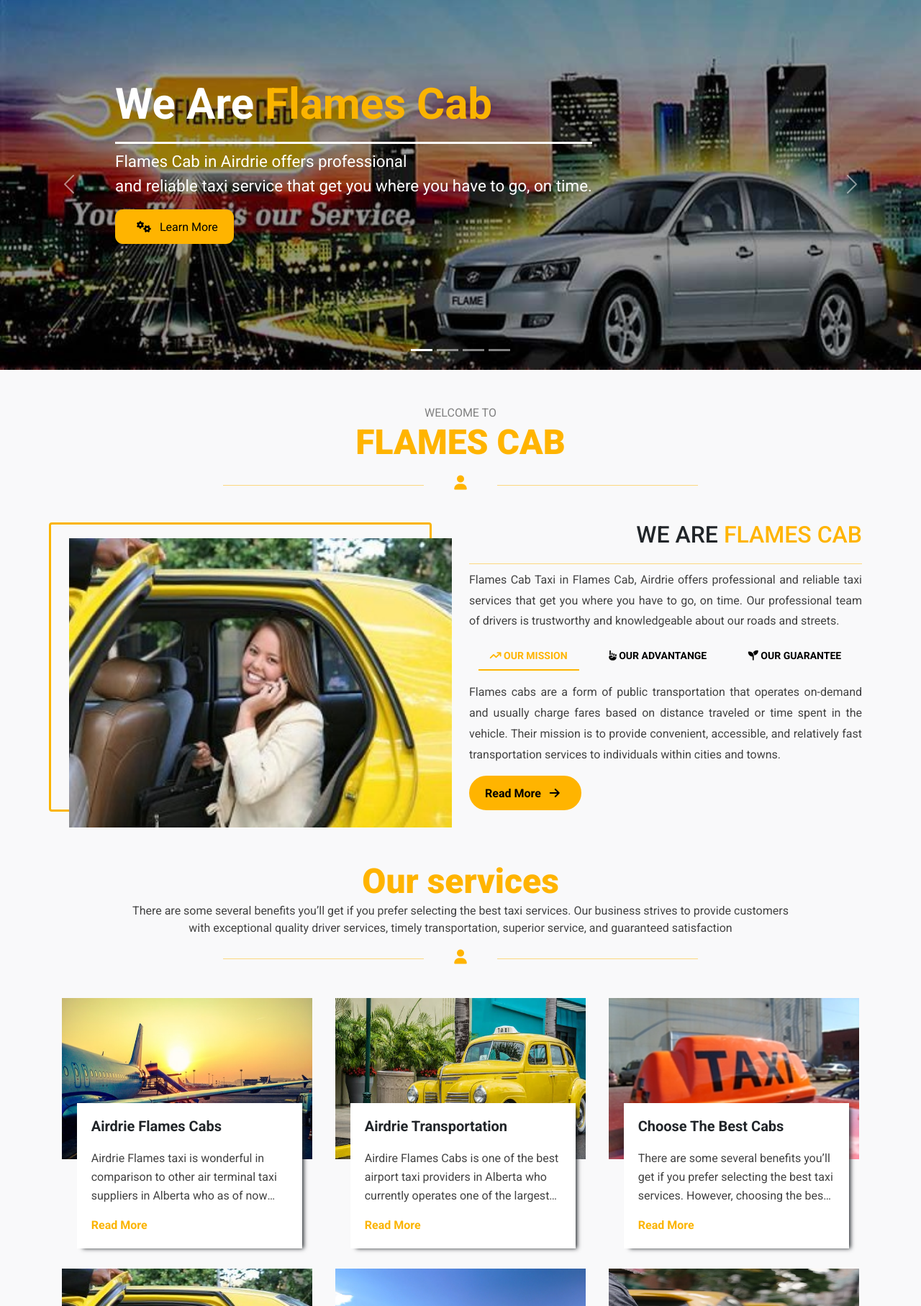
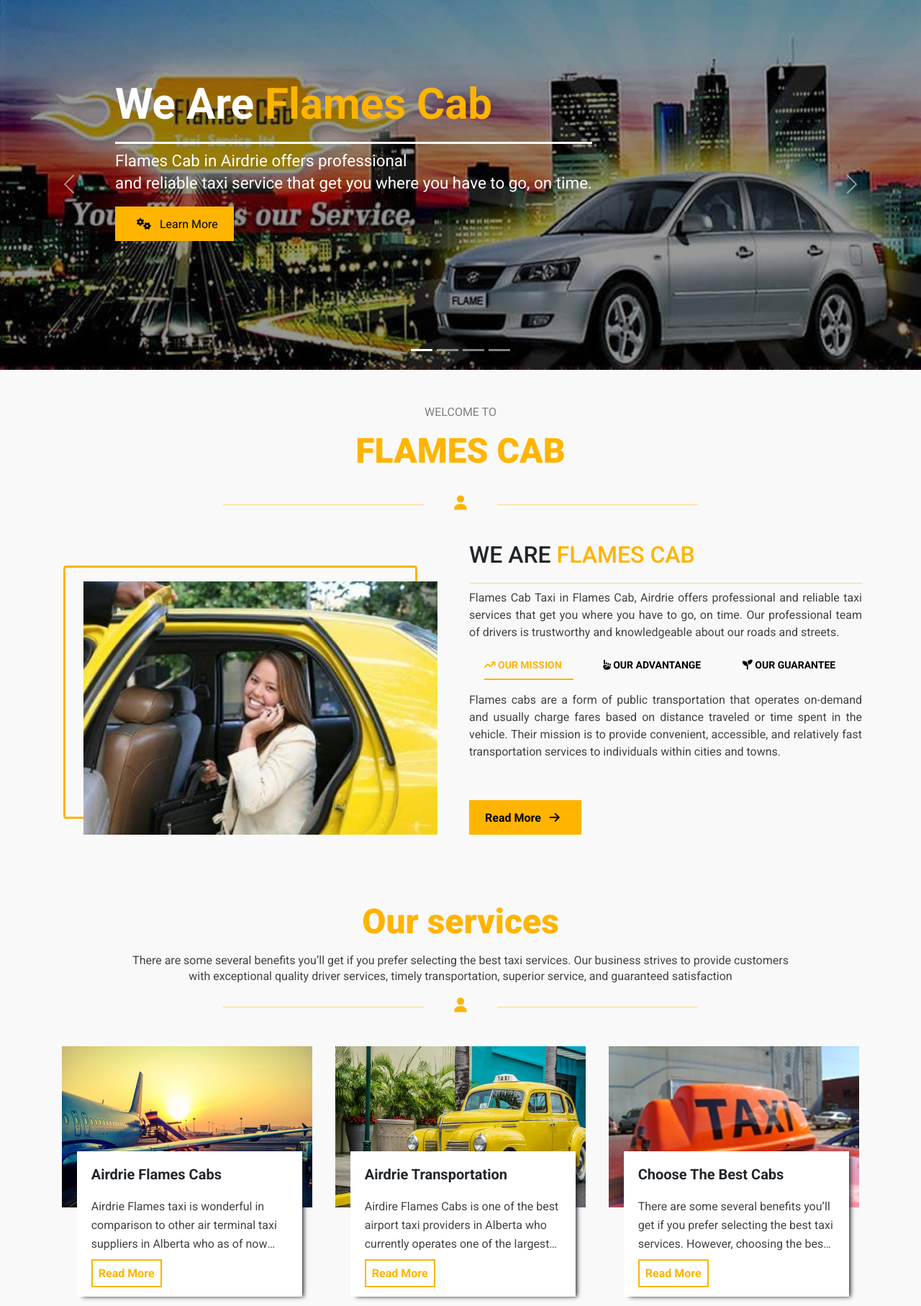
Before and after one commit to Binu-Tamang/flaming-cab, a PHP site: page / in a window 1280 px wide. Shown: the part 127-1942 px from the top of the page at 72% size. Run offline with PHP 8.4, Linux system fonts and the light colour scheme; some libraries are stand-ins or nearby versions.

Commit message:
card css effect

```diff
--- a/assets/css/style.css
+++ b/assets/css/style.css
@@ -1,14 +1,16 @@
 * {
   margin: 0px;
   padding: 0px;
-  font-family: 'Roboto', sans-serif;
-
+  font-family: "Roboto", sans-serif;
 }
 html {
   overflow-x: hidden;
 }
 body {
   overflow-x: hidden;
+}
+p.all-p {
+  line-height: 1.4;
 }
 /*--------------------TOP HEADER CSS START-------------------------*/
 section.top-header {
@@ -311,7 +313,6 @@ section.banner-slider a {
   /* width: 25%; */
   border: 2px solid #ffb400;
   background: #ffb400;
-  border-radius: 11px;
 }
 .banner-slider-button i {
   margin: 8px;
@@ -428,6 +425,9 @@ section.banner-slider a {
 /*-----------------welcome part css starts--------------------*/
 section.welcome-part {
   margin-top: 60px;
+}
+.col-lg-6.welcome-right {
+  padding: 2rem;
 }
 .welcome-part-heading p {
   margin: 15px 0 0px;
@@ -473,7 +473,7 @@ span.outer-line {
   text-align: justify;
 }
 .welcome-part-box-right h2 {
-  text-align: end;
+  text-align: start;
   text-transform: uppercase;
   font-family: "Roboto", sans-serif;
   border-bottom: 1px solid #ffb4007d;
@@ -485,7 +485,7 @@ span.outer-line {
 .welcome-part-box-right p {
   font-family: "Roboto", sans-serif;
   font-size: 16px;
-  line-height: 1.8;
+  line-height: 1.5;
   font-weight: 400;
   margin-bottom: 15px;
   margin-top: 0px;
@@ -494,7 +494,7 @@ span.outer-line {
 div#pills-home {
   font-family: "Roboto", sans-serif;
   font-size: 16px;
-  line-height: 1.8;
+  line-height: 1.5;
   font-weight: 400;
   margin-bottom: 15px;
   margin-top: 0px;
@@ -527,6 +527,7 @@ button.nav-link {
   border-radius: 0;
   font-size: 14px;
   font-weight: 600;
+  padding: 0.5rem 1rem 0.5rem 0;
 }
 .flames-content-nav-tab .nav-pills .nav-link:hover {
   color: #ffb400;
@@ -534,6 +535,7 @@ button.nav-link {
 .welcome-part-button {
   text-align: start;
   position: relative;
+  padding-top: 40px;
 }
 .welcome-part-button i {
   margin: 8px;
@@ -543,7 +545,6 @@ button.nav-link {
   border: 2px solid #ffb400;
   text-align: center;
   background: #ffb400;
-  border-radius: 34px;
 }
 .welcome-part-button button:hover {
   background: transparent;
@@ -584,7 +585,7 @@ button.nav-link {
 /* Welcome Section CSS */
 .welcome-heading {
   font-size: 48px;
-  /* line-height: 48px; */
+  line-height: 1.8;
   font-weight: 800;
   margin: 0 0 0;
   color: #ffb400;
@@ -681,8 +683,19 @@ section.main-our-services {
   color: #424242;
   padding: 0 100px;
 }
-img.img-fluid.service-img {
+.service-img-intro-container .service-img {
   height: 14rem;
+  width: 100%;
+  transition: all 1s linear;
+}
+.service-img-intro-container:hover h4 {
+  color: #fbb400;
+}
+.service-img-intro-container:hover img {
+  transform: scale(1.2);
+}
+.figure {
+  overflow: hidden;
   width: 100%;
 }
 .service-img-intro {
@@ -722,8 +727,13 @@ img.img-fluid.service-img {
   text-decoration: none;
   color: #fbb400;
   font-weight: 700;
+  border: 2px solid;
+  padding: 8px;
+  transition: 0.5s ease;
 }
-
+.service-img-intro a:hover {
+  color: #000;
+}
 .service-img-intro-container {
   position: relative;
   height: 376px;
--- a/inc/footer.php
+++ b/inc/footer.php
@@ -5,22 +5,12 @@
 		<div class="row">
 			<div class="col-md-6">
 				<div class="footer-up-left">
-					<i class="fa-solid fa-car-side"></i>
-					<p>We successfully cope with tasks of varying complexity, provide long-term guarantees and
-						regularly master new technologies.</p>
+
 				</div>
 			</div>
 			<div class="col-md-6">
 				<div class="footer-up-right">
-					<div class="row">
-						<div class="col-md-6 call-icon">
-							<i class="fa-solid fa-phone-volume"></i>
-						</div>
-						<div class="col-md-6">
-							<!-- <p>Call Us</p> -->
-							<!-- <strong><a href="tel:403-948-2002/403-809-5353">403-948-2002<br>403-809-5353</a></strong> -->
-						</div>
-					</div>
+
 				</div>
 			</div>
 		</div>
@@ -36,7 +26,7 @@
 							<div class="footer-logo">
 								<img src="assets/img/logo.png">
 							</div>
-							<p>Auto Care ipsum dolor sit amet, consectetuer adipiscing elit, sed diam nonummy nibh
+							<p class="all-p">Auto Care ipsum dolor sit amet, consectetuer adipiscing elit, sed diam nonummy nibh
 								euismod
 								tincidunt ut laoreet dolore agna aliquam erat.</p>
 							<div class="footer-logo-ul">
@@ -96,10 +86,10 @@
 		<div class="container">
 			<div class="row">
 				<div class="col-md-6 col-lg-5 col-sm-6">
-					<p>Copyright © 2023 Airdrie Flames Taxi Ltd All rights reserved</p>
+					<p class="all-p">Copyright © 2023 Airdrie Flames Taxi Ltd All rights reserved</p>
 				</div>
 				<div class="col-md-6 col-lg-5 col-sm-6">
-					<p>Design With<i class="far fa-heart"></i>By MapleLeapGroups</p>
+					<p class="all-p">Design With<i class="far fa-heart"></i>By MapleLeapGroups</p>
 				</div>
 			</div>
 		</div>
--- a/index.php
+++ b/index.php
@@ -45,7 +45,8 @@
 						<div class="banner-slider-text">
 							<!-- <h2 class="banner-text" data-aos="fade-up">HELLO</h2> -->
 							<h3 data-aos="fade-up" data-aos-delay="500">We Are <span>Flames Cab</span></h3>
-							<p data-aos="fade-up" data-aos-delay="1000">Flames Cab in Airdrie offers professional<br>
+							<p class="all-p" data-aos="fade-up" data-aos-delay="1000">Flames Cab in Airdrie offers
+								professional<br>
 								and reliable taxi service that get you
 								where you have to go, on time.</p>
 							<div class="banner-slider-button" data-aos="fade-up" data-aos-delay="1500">
@@ -59,7 +60,8 @@
 					<div class="container">
 						<div class="banner-slider-text">
 							<h3>Do You Want To<span> Book A Cab</span></h3>
-							<p>Flames Cab in Airdrie offers professional<br> and reliable taxi service that get you
+							<p class="all-p">Flames Cab in Airdrie offers professional<br> and reliable taxi service
+								that get you
 								where you have to go, on time.</p>
 							<div class="banner-slider-button">
 								<button title="learn more"><i class="fa-solid fa-gears"></i> Learn More</button>
@@ -72,7 +74,8 @@
 					<div class="container">
 						<div class="banner-slider-text">
 							<h3>We Are Here To<span> Help You</span></h3>
-							<p>Flames Cab in Airdrie offers professional<br> and reliable taxi service that get you
+							<p class="all-p">Flames Cab in Airdrie offers professional<br> and reliable taxi service
+								that get you
 								where you have to go, on time.</p>
 							<div class="banner-slider-button">
 								<button title="learn more"><i class="fa-solid fa-gears"></i> Learn More</button>
@@ -85,7 +88,8 @@
 					<div class="container">
 						<div class="banner-slider-text">
 							<h3>Do You Want To<span> Book A Cab</span></h3>
-							<p>Flames Cab in Airdrie offers professional<br> and reliable taxi service that get you
+							<p class="all-p">Flames Cab in Airdrie offers professional<br> and reliable taxi service
+								that get you
 								where you have to go, on time.</p>
 							<div class="banner-slider-button">
 								<button title="learn more"><i class="fa-solid fa-gears"></i> Learn More</button>
@@ -118,7 +122,7 @@
 			<div class="container">
 				<div class="welcome-header">
 					<div class="text-center capitalize-text" data-aos="fade-down">
-						<p>welcome to</p>
+						<p class="all-p">welcome to</p>
 						<h1 class="welcome-heading">flames cab</h1>
 					</div>
 					<div class="underline-flames">
@@ -138,7 +142,8 @@
 					<div class="col-lg-6  mt-lg-0 mt-5">
 						<div class="welcome-part-box-right">
 							<h2 data-aos="fade-left">we are <span>flames cab</span></h2>
-							<p data-aos="fade-left">Flames Cab Taxi in Flames Cab, Airdrie offers professional and
+							<p class="all-p" data-aos="fade-left">Flames Cab Taxi in Flames Cab, Airdrie offers
+								professional and
 								reliable taxi services that get you where you have to go, on time. Our professional team
 								of drivers is trustworthy and knowledgeable about our roads and streets.</p>
 							<div class="flames-content-nav-tab" data-aos="fade-up">
@@ -199,7 +204,8 @@
 		<div class="container">
 			<div class="our-services-heading">
 				<h2 class="welcome-heading" data-aos="fade-right">Our services</h2>
-				<p data-aos="fade-left">There are some several benefits you’ll get if you prefer selecting the best taxi
+				<p class="all-p" data-aos="fade-left">There are some several benefits you’ll get if you prefer selecting
+					the best taxi
 					services. Our business strives to provide customers with exceptional quality driver services, timely
 					transportation, superior service, and guaranteed satisfaction</p>
 			</div>
@@ -212,11 +218,16 @@
 				<div class="row">
 					<div class="col-md-6 col-sm-12 col-lg-4	">
 						 <div class="service-img-intro-container services1" data-aos="fade-right">
+							<div class="figure">
 								<img alt="airplane" class="img-fluid service-img" src="assets/img/g1.jpg">
+							</div>
 							<div class="service-img-intro">
 								<h4>Airdrie Flames Cabs</h4>
-								<p>Airdrie Flames taxi is wonderful in comparison to other air terminal taxi suppliers
-									in Alberta who as of now works certainly one of the biggest taxis among those
+								<p class="all-p">Airdrie Flames taxi is wonderful in comparison to other air
+									terminal
+									taxi suppliers
+									in Alberta who as of now works certainly one of the biggest taxis among
+									those
 									regions. We are the town’s high-quality selection for any transportation
 									preparations. </p>
 								<a href="#">Read More</a>
@@ -224,11 +235,15 @@
 						</div>
 					</div>
 					<div class="col-md-6 col-sm-12 col-lg-4	">
-						<div class="service-img-intro-container services1" data-aos="fade-down" data-aos-offset="0">
+						 <div class="service-img-intro-container services1" data-aos="fade-down"
+							data-aos-offset="0">
+							<div class="figure">
 								<img alt="yellow car" class="img-fluid service-img" src="assets/img/cab1.jpg">
+							</div>
 							<div class="service-img-intro">
 								<h4>Airdrie Transportation</h4>
-								<p>Airdire Flames Cabs is one of the best airport taxi providers in Alberta who
+								<p class="all-p">Airdire Flames Cabs is one of the best airport taxi providers in
+									Alberta who
 									currently operates one of the largest taxi cabs among those areas. We are the city’s
 									top choice for any transportation solutions. Airdrie flames Taxi Ltd. offers
 									efficient and reliable taxi service in Airdrie and Cochrane to meet the
@@ -239,10 +254,13 @@
 					</div>
 					<div class="col-md-6 col-sm-12 col-lg-4	">
 						 <div class="service-img-intro-container services2" data-aos="fade-left">
+							<div class="figure">
 								<img alt="raxi sign" class="img-fluid service-img" src="assets/img/slider/taxi4.jpg">
+							</div>
 							<div class="service-img-intro">
 								<h4>Choose The Best Cabs</h4>
-								<p>There are some several benefits you’ll get if you prefer selecting the best taxi
+								<p class="all-p">There are some several benefits you’ll get if you prefer selecting the
+									best taxi
 									services. However, choosing the best taxi services can be a daunting task since
 									several companies claim to offer the best services. Therefore, take your time,
 									analysis and know the best tips which will assist you to find the best taxi services
@@ -256,10 +274,13 @@
 					</div>
 					<div class="col-md-6 col-sm-12 col-lg-4	">
 						 <div class="service-img-intro-container services2" data-aos="fade-right">
+							<div class="figure">
 								<img alt="girl with car" class="img-fluid service-img" src="assets/img/about.jpg">
+							</div>
 							<div class="service-img-intro">
 								<h4>Deal With Your Cabs</h4>
-								<p>Get to understand your taxi driver before getting into the cab: Usually, your driver
+								<p class="all-p">Get to understand your taxi driver before getting into the cab:
+									Usually, your driver
 									can assist you with your luggage, thus this can be the opportune time to say hi.
 									remember that the two (or more) of you may be sharing the car for a few distances.
 								</p>
@@ -269,10 +290,13 @@
 					</div>
 					<div class="col-md-6 col-sm-12 col-lg-4	">
 						<div class="service-img-intro-container services2" data-aos="fade-up" data-aos-offset="200">
+							<div class="figure">
 								<img alt="city" class="img-fluid service-img" src="assets/img/g2.jpg">
+							</div>
 							<div class="service-img-intro">
 								<h4>Quick Response Time</h4>
-								<p>Taxis aim to reach passengers promptly, reducing wait times and providing efficient
+								<p class="all-p">Taxis aim to reach passengers promptly, reducing wait times and
+									providing efficient
 									transportation. We often provide airport transportation services. </p>
 								<a href="#">Read More</a>
 							</div>
@@ -280,10 +304,13 @@
 					</div>
 					<div class="col-md-6 col-sm-12 col-lg-4	">
 						<div class="service-img-intro-container services2" data-aos="fade-left">
+							<div class="figure">
 								<img alt="handshake" class="img-fluid service-img" src="assets/img/hand-shake.jpg">
+							</div>
 							<div class="service-img-intro">
 								<h4>24/7 Availability</h4>
-								<p>Many taxi and cab services operate 24/7, offering round-the-clock transportation
+								<p class="all-p">Many taxi and cab services operate 24/7, offering round-the-clock
+									transportation
 									options for passengers, including late-night or early-morning rides.</p>
 								<a href="#">Read More</a>
 							</div>
@@ -309,13 +336,14 @@
 					<div class="booked-content">
 						<h3 class="welcome-heading" data-aos="fade-down">Call Us Now <span>Book Your Cab </span>For Your
 							Next Ride!</h3>
-						<p data-aos="fade-right">We successfully cope with tasks of varying complexity, guarantees and
+						<p class="all-p" data-aos="fade-right">We successfully cope with tasks of varying complexity,
+							guarantees and
 							regularly master new
 							technologies.</p>
 						<div class="cta-call" data-aos="fade-up">
 							<i class="fa-solid fa-phone-volume"></i>
-							<p><span>Call Us Now</span><a href="tel:403-948-2002/403-809-5353">403-948-2002<br></a><a
-									href="tel:403-948-2002/403-809-5353">403-809-5353</a></p>
+							<p class="all-p"><span>Call Us Now</span><a href="tel:403-948-2002">403-948-2002<br></a><a
+									href="tel:403-809-5353">403-809-5353</a></p>
 						</div>
 					</div>
 				</div>
@@ -334,7 +362,8 @@
 			<div class="fleets-wrap">
 				<div class="our-fleets-heading">
 					<h3 class="welcome-heading" data-aos="fade-right">Our <span>Fleets</span></h3>
-					<p data-aos="fade-left">These fleets are common in urban areas and city areas which provide
+					<p class="all-p" data-aos="fade-left">These fleets are common in urban areas and city areas which
+						provide
 						organized and systematic taxi services to the public. This are essential for providing
 						convenient and accessible transportation services in the environments, offering people a
 						reliable and efficient means of getting around the city.</p>
@@ -345,37 +374,37 @@
 					<span class="outer-line"></span>
 				</div>
 				<div class="our-fleets-img">
-					<div class="row">
+					<div class="row hide-child">
 						<div class="col-lg-4 col-sm-12 col-md-6 p-3">
 							<a href="assets/img/g1.jpg" class="image-link-js">
-								<img alt="airplane" class="fleets1" src="assets/img/g1.jpg" data-aos="fade-right">
+								<img alt="airplane" class="fleets" src="assets/img/g1.jpg" data-aos="zoom-in-up">
 							</a>
 						</div>
 						<div class="col-lg-4 col-sm-12 col-md-6 p-3">
 							<a href="assets/img/cab1.jpg" class="image-link-js">
-								<img alt="yellow taxi" class="fleets1" src="assets/img/cab1.jpg" data-aos="fade-down">
+								<img alt="yellow taxi" class="fleets" src="assets/img/cab1.jpg" data-aos="zoom-in-up">
 							</a>
 						</div>
 						<div class="col-lg-4 col-sm-12 col-md-6 p-3">
 							<a href="assets/img/g3.jpg" class="image-link-js">
-								<img alt="taxi sign" class="fleets2" src="assets/img/g3.jpg" data-aos="fade-left">
+								<img alt="taxi sign" class="fleets" src="assets/img/g3.jpg" data-aos="zoom-in-up">
 							</a>
 						</div>
 						<div class="col-lg-4 col-sm-12 col-md-6 p-3">
 							<a href="assets/img/about.jpg" class="image-link-js">
-								<img alt="girl with car" class="fleets2" src="assets/img/about.jpg"
-									data-aos="fade-right">
+								<img alt="girl with car" class="fleets" src="assets/img/about.jpg"
+									data-aos="zoom-in-up">
 							</a>
 						</div>
 						<div class="col-lg-4 col-sm-12 col-md-6 p-3">
 							<a href="assets/img/g2.jpg" class="image-link-js">
-								<img alt="city" class="fleets2" src="assets/img/g2.jpg" data-aos="fade-up">
+								<img alt="city" class="fleets" src="assets/img/g2.jpg" data-aos="zoom-in-up">
 							</a>
 						</div>
 						<div class="col-lg-4 col-sm-12 col-md-6 p-3">
 							<a href="assets/img/hand-shake.jpg" class="image-link-js">
-								<img alt="hanf hand-shake" class="fleets2" src="assets/img/hand-shake.jpg"
-									data-aos="fade-left">
+								<img alt="hanf hand-shake" class="fleets" src="assets/img/hand-shake.jpg"
+									data-aos="zoom-in-up">
 							</a>
 						</div>
 					</div>
@@ -418,7 +447,8 @@
 										<li><i class="star"></i></li>
 									</ul>
 								</div>
-								<p class="review-text">Marco and his team repaired some loose granite steps at the front
+								<p class="review-text all-p">Marco and his team repaired some loose granite steps at the
+									front
 									our house. He explained the process and took excellent care of a delicate project.
 									All the stones are now tightly secure and looks brand new. Highly recommend Marco!
 								</p>
```
Also changed, not shown: other parts of assets/css/style.css (+19 -128 lines). Lines whose indentation alone changed are shown as unchanged.
